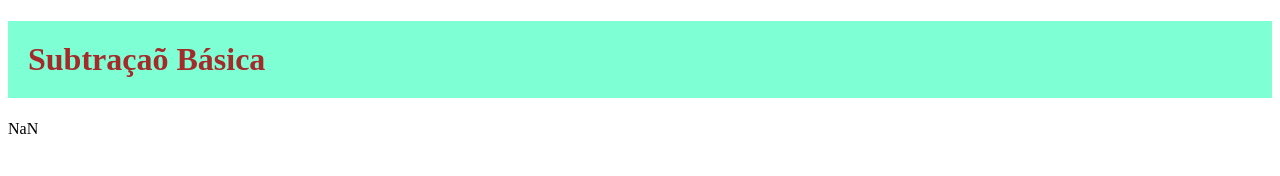
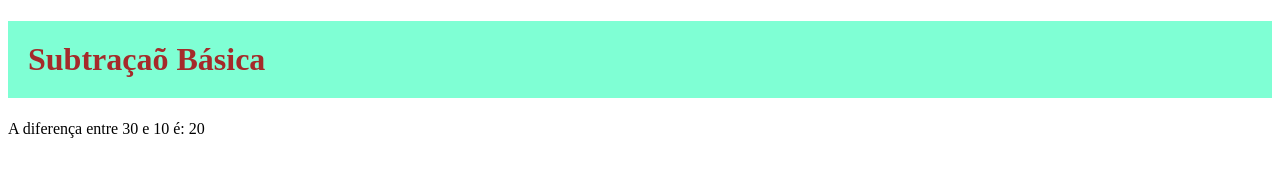
Before and after one commit to Amanda2410/ExerciciosFaculdade-Javascript, a plain HTML site: page [Subtração].html in a window 1280 px wide. Drawn offline with Linux system fonts and the light colour scheme.

Commit message:
Update [Subtração].html

```diff
--- a/[Subtração].html
+++ b/[Subtração].html
@@ -16,14 +16,14 @@
 
 <body>
     <h1>Subtraçaõ Básica</h1>
-    <p id="demo"></p>
+    <p id="sub"></p>
     <script>
 
         x = 30;
         y = 10;
         z = x - y;
 
-        document.getElementById("demo").innerHTML = "A diferença entre 30 e 10 é: " - z;
+        document.getElementById("sub").innerHTML = "A diferença entre 30 e 10 é: " + z;
 
     </script>
 
```
